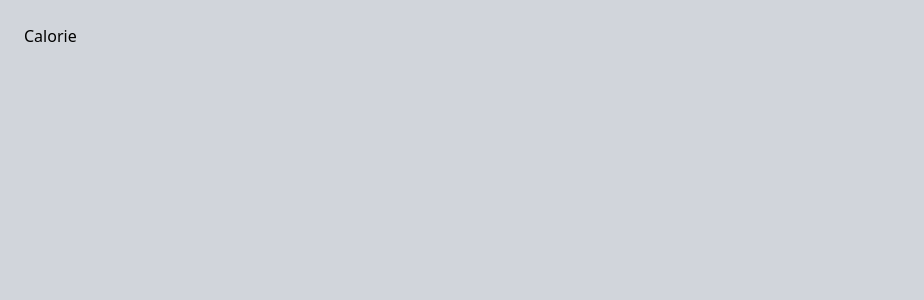
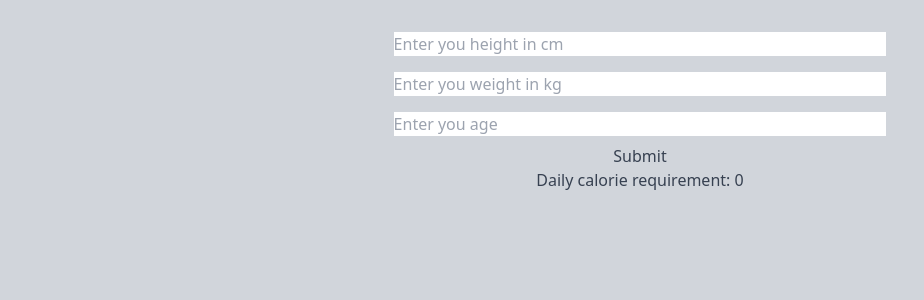
Before and after one commit to PulkitBanta/plan-my-plate, a Next.js app: page /calories in a window 1280 px wide. Shown: the top 300 px of the page, without its empty margins (0-924 px from the left). Built offline with nearby package versions, Linux system fonts and the light colour scheme.

Commit message:
calculate calories

```diff
--- a/pages/calories.tsx
+++ b/pages/calories.tsx
@@ -1,9 +1,52 @@
-import React from 'react'
+import React, { useRef, useState } from "react";
 
 export default function calories() {
-    return (
-        <div>
-            Calorie
-        </div>
-    )
+	const [calorie, setCalorie] = useState<number>(0);
+
+	const heightElem = useRef<HTMLInputElement>(null);
+	const weightElem = useRef<HTMLInputElement>(null);
+	const ageElem = useRef<HTMLInputElement>(null);
+
+	function calculateCalorie() {
+		try {
+			const age = (weightElem.current && +weightElem.current.value) || 0;
+			const weight =
+				(weightElem.current && +weightElem.current.value) || 0;
+			const height =
+				(weightElem.current && +weightElem.current.value) || 0;
+
+			console.log(weight * 10 + 6.25 * height - 5 * age + 5);
+			// male
+			setCalorie(weight * 10 + 6.25 * height - 5 * age + 5);
+			// female
+			// return weight * 10 + 6.25 * height - 5 * age + 161;
+		} catch {
+			console.log("not valid");
+		}
+	}
+
+	return (
+		<div className="flex flex-col items-center">
+			<input
+				ref={heightElem}
+				className="my-2 w-2/5"
+				placeholder={"Enter you height in cm"}
+			/>
+			<input
+				ref={weightElem}
+				className="my-2 w-2/5"
+				placeholder={"Enter you weight in kg"}
+			/>
+			<input
+				ref={ageElem}
+				className="my-2 w-2/5"
+				placeholder={"Enter you age"}
+			/>
+			<button className="text-gray-700" type="submit" onClick={calculateCalorie}>
+				Submit
+			</button>
+            {/* show only if calorie > 0 */}
+			<h3 className="text-gray-700">Daily calorie requirement: {calorie}</h3>
+		</div>
+	);
 }
```
